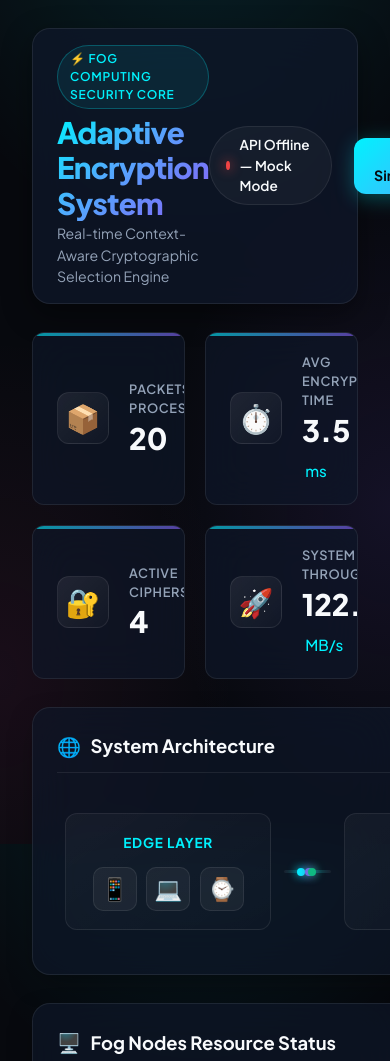
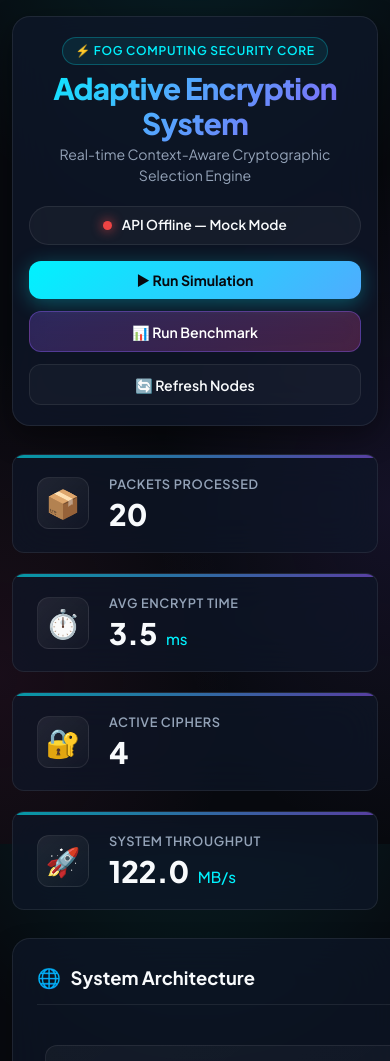
Before and after one commit to Akadiri1/adaptive_encryption, a plain HTML site: page dashboard/index.html in a window 390 px wide. Shown: the top 1061 px of the page. Drawn offline with nearby package versions, Linux system fonts and the light colour scheme; no server answers.

```diff
--- a/dashboard/styles.css
+++ b/dashboard/styles.css
@@ -752,3 +752,83 @@
     from { opacity: 0; transform: translateY(6px); }
     to { opacity: 1; transform: translateY(0); }
 }
+
+/* Mobile Responsiveness */
+@media (max-width: 768px) {
+    .dashboard-container {
+        padding: 1rem 0.75rem 2rem 0.75rem;
+    }
+
+    .dashboard-header {
+        flex-direction: column;
+        text-align: center;
+        gap: 1.25rem;
+        padding: 1.25rem 1rem;
+    }
+
+    .header-controls {
+        flex-direction: column;
+        width: 100%;
+        gap: 0.75rem;
+    }
+
+    .header-controls .btn {
+        width: 100%;
+        justify-content: center;
+    }
+
+    .connection-status {
+        width: 100%;
+        justify-content: center;
+        margin-right: 0;
+        margin-bottom: 0.25rem;
+    }
+
+    .metrics-bar {
+        grid-template-columns: 1fr;
+    }
+
+    .architecture-diagram {
+        flex-direction: column;
+        gap: 1rem;
+    }
+
+    .layer {
+        width: 100%;
+    }
+
+    .data-flow {
+        width: 3px;
+        height: 35px;
+        flex-grow: 0;
+        margin: 0;
+        background: linear-gradient(180deg, rgba(255,255,255,0.05), rgba(0, 242, 254, 0.3), rgba(255,255,255,0.05));
+    }
+
+    .particle {
+        top: 0;
+        left: -2.5px;
+        animation-name: flow-vertical;
+    }
+
+    .decrypt-controls {
+        flex-direction: column;
+    }
+
+    .custom-select {
+        width: 100%;
+    }
+
+    .panel-header {
+        flex-direction: column;
+        gap: 1rem;
+        align-items: flex-start;
+    }
+}
+
+@keyframes flow-vertical {
+    0% { top: 0%; opacity: 0; transform: scale(0.5); }
+    15% { opacity: 1; transform: scale(1); }
+    85% { opacity: 1; transform: scale(1); }
+    100% { top: 98%; opacity: 0; transform: scale(0.5); }
+}
```
